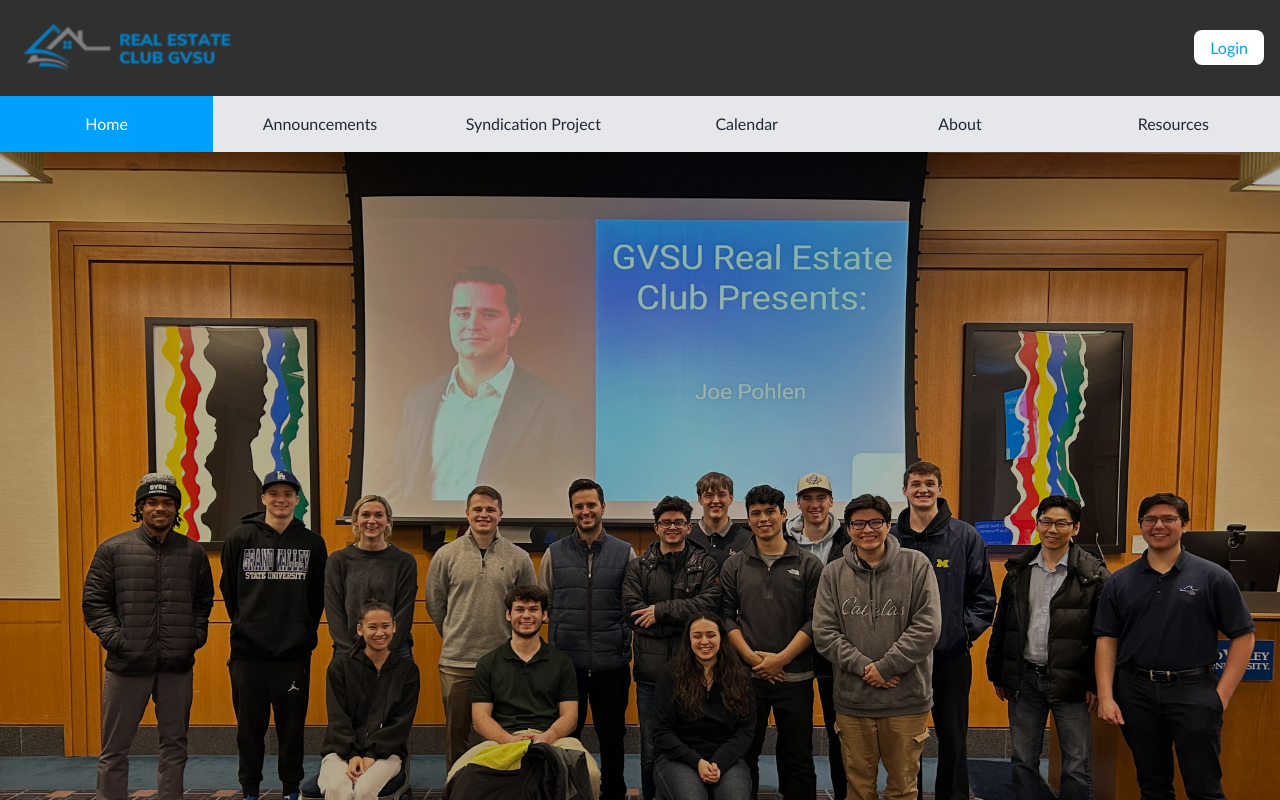
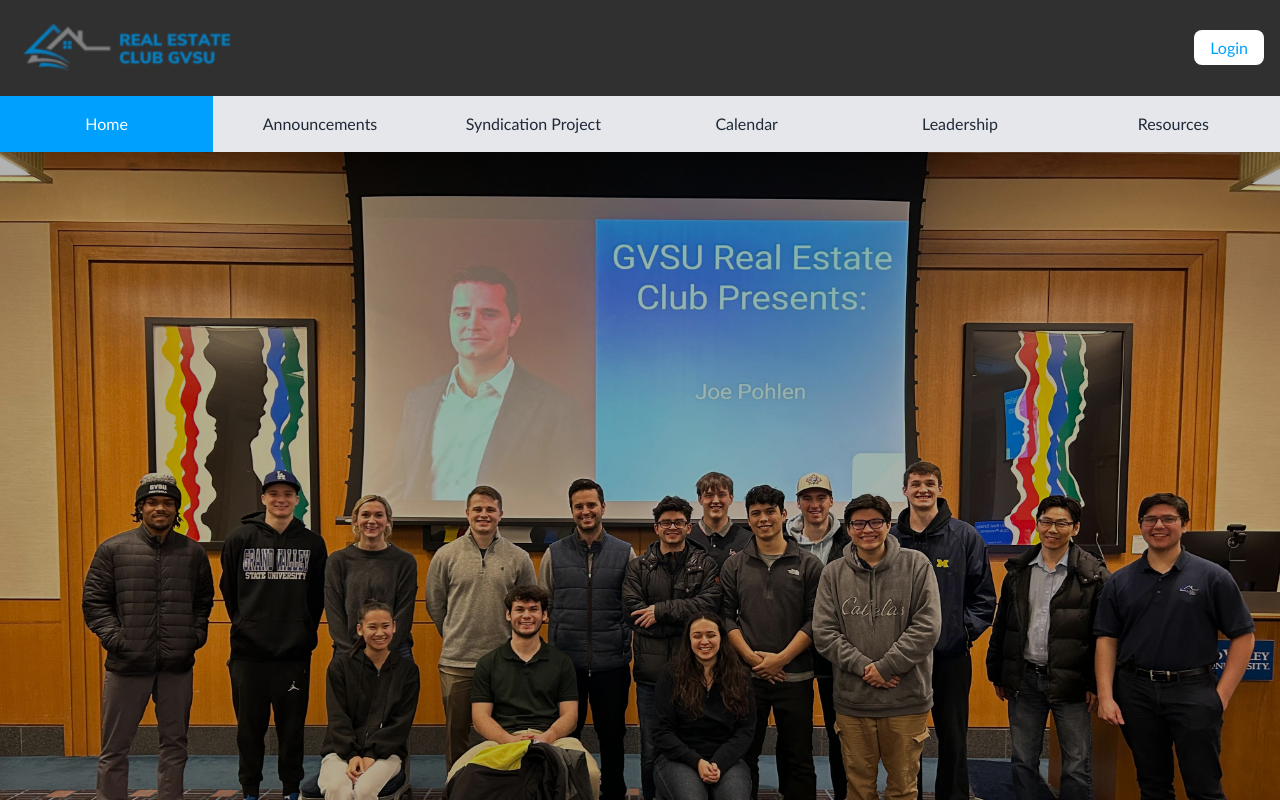
Before and after one commit to Emiller3425/realEstateClub, a React (Create React App) app in the folder web/: page / in a window 1280 px wide. Shown: the top 800 px of the page. Built offline with nearby package versions, Linux system fonts and the light colour scheme; no server answers.

Commit message:
fixed dates

```diff
--- a/web/src/App.js
+++ b/web/src/App.js
@@ -57,7 +57,7 @@ function App() {
             <Route path="/announcements" element={<Announcements adminAccess={adminAccess} />} />
             <Route path="/syndication" element={<Syndication adminAccess={adminAccess} />} />
             <Route path="/calendar" element={<Calendar adminAccess={adminAccess} />} />
-            <Route path="/about" element={<About adminAccess={adminAccess} />} />
+            <Route path="/leadership" element={<About adminAccess={adminAccess} />} />
             <Route path="/login" element={<Login setAdminAccess={setAdminAccess} />} />
             <Route path="/resources" element={<Resources adminAccess={adminAccess} />} />
           </Routes>
@@ -96,7 +96,7 @@ function Tabs() {
       <Link to="/announcements" className={`flex-1 px-4 py-2 md:py-4 text-center ${getTabClass('/announcements')}`}>Announcements</Link>
       <Link to="/syndication" className={`flex-1 px-4 py-2 md:py-4 text-center ${getTabClass('/syndication')}`}>Syndication Project</Link>
       <Link to="/calendar" className={`flex-1 px-4 py-2 md:py-4 text-center ${getTabClass('/calendar')}`}>Calendar</Link>
-      <Link to="/about" className={`flex-1 px-4 py-2 md:py-4 text-center ${getTabClass('/about')}`}>About</Link>
+      <Link to="/leadership" className={`flex-1 px-4 py-2 md:py-4 text-center ${getTabClass('/leadership')}`}>Leadership</Link>
       <Link to="/resources" className={`flex-1 px-4 py-2 md:py-4 text-center ${getTabClass('/resources')}`}>Resources</Link>
     </div>
   );
--- a/web/src/components/Announcements.js
+++ b/web/src/components/Announcements.js
@@ -132,6 +132,15 @@ export default function Announcements({ adminAccess }) {
 
   const handlePostAnnouncement = async () => {
     try {
+      // Get the current date and time
+      const currentTime = new Date();
+
+      // Subtract 4 hours from the current time
+      currentTime.setHours(currentTime.getHours() - 4);
+
+      // Format the time to ISO string or another format your API expects
+      const timestamp = currentTime.toISOString(); // Adjust if necessary
+
       const response = await fetch(`${API_URL}/new-announcement`, {
         method: 'POST',
         headers: {
@@ -140,6 +149,7 @@ export default function Announcements({ adminAccess }) {
         body: JSON.stringify({
           title: title,
           content: editorState.getCurrentContent().getPlainText(),
+          timestamp: timestamp, // Include the adjusted timestamp
         }),
       });
 
```
Also changed, not shown: 7 other files (tests, documents, lock files or other folders).
